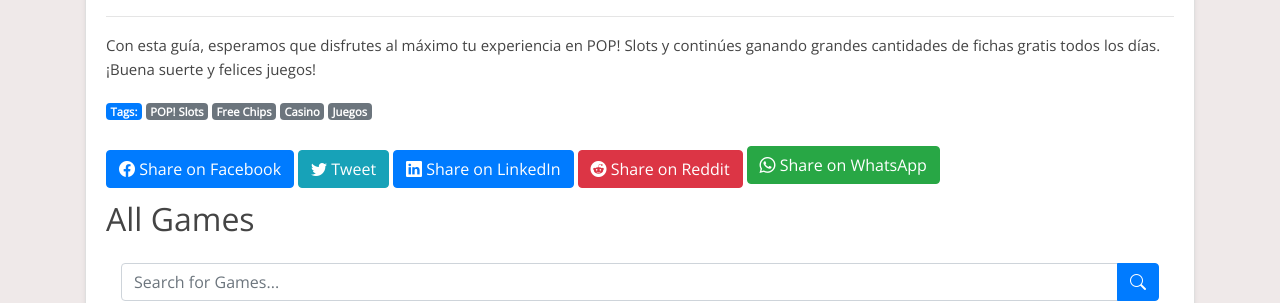
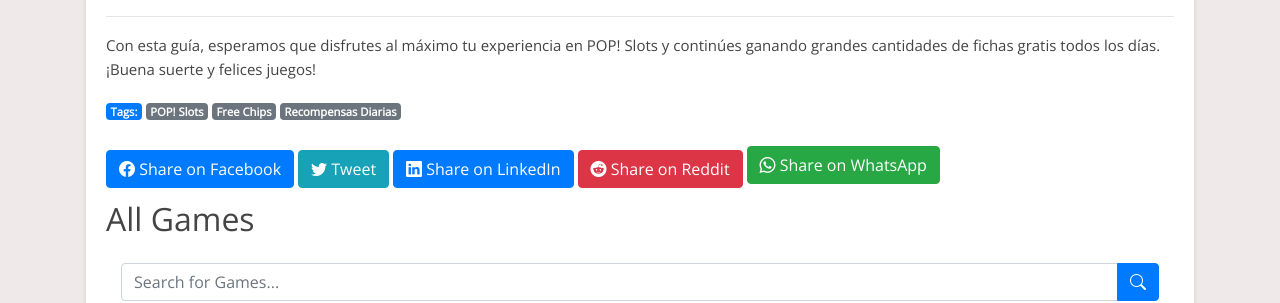
Before and after one commit to Prollad99/bs-net, a Jekyll site: the page built from es/_posts/2024-07-17-pop-slots.md, in a window 1280 px wide and 900 px high, scrolled down 8031 px. Shown: the part 156-459 px from the top of the window. Built offline with Jekyll 4.4.1, drawn with Linux system fonts in a browser that asks for light colours; nearby versions of some CDN libraries; comment, search, counter and statistics services are not loaded.

Commit message:
Update 2024-07-17-pop-slots.md

```diff
--- a/es/_posts/2024-07-17-pop-slots.md
+++ b/es/_posts/2024-07-17-pop-slots.md
@@ -2,7 +2,7 @@
 layout: post
 title: "POP! Slots Free Chips: ¡Consigue tus fichas gratis diariamente!"
 date: 2024-07-17
-tags: [POP! Slots, Free Chips, Casino, Juegos]
+tags: [POP! Slots, Free Chips, Recompensas Diarias]
 author: BonusCollector.net
 description: "Mantente al día con las últimas fichas gratis de POP! Slots. Actualizamos diariamente para que nunca te pierdas una oportunidad de jugar gratis."
 lang: es
```
